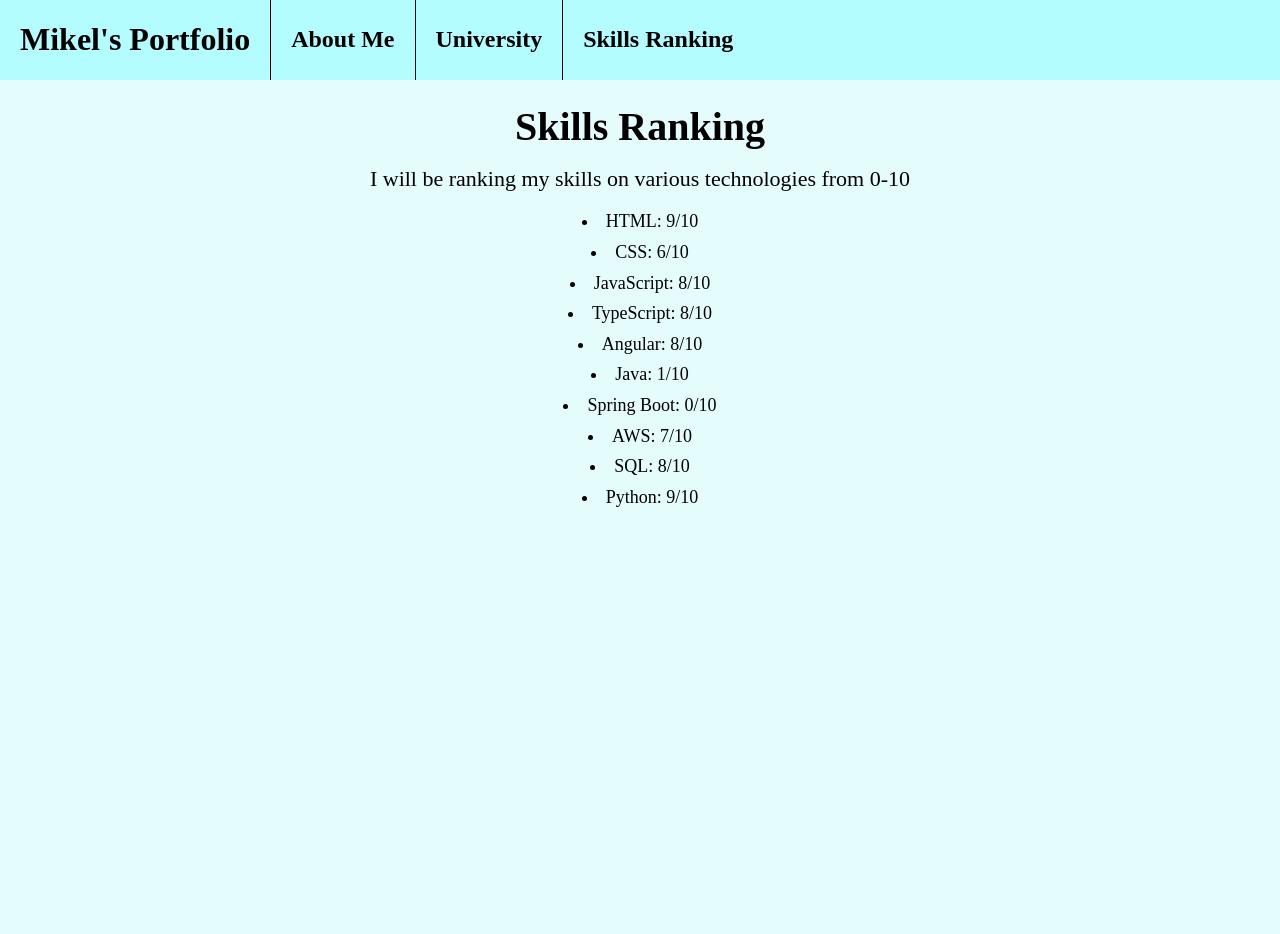
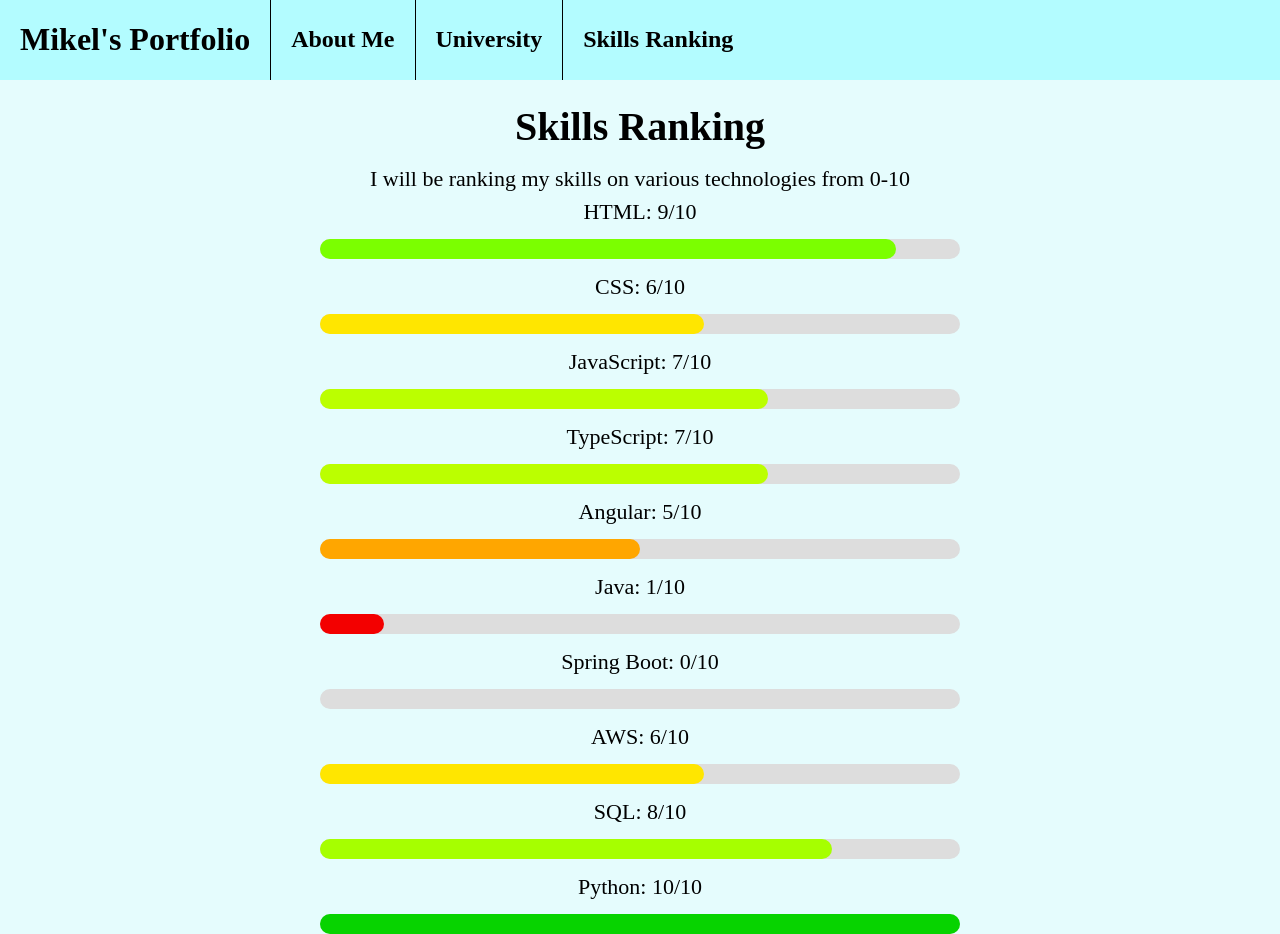
Before and after one commit to mgo738/dev-rotation-webapp, an Angular app in the folder dev-rotation-webapp/: page /skills-rating in a window 1280 px wide. Before the commit the page ends 800 px from the top, so only its background shows below. Built offline with nearby package versions, Linux system fonts and the light colour scheme.

Commit message:
Add skill rating bars for visual purposes

```diff
--- /dev/null
+++ b/dev-rotation-webapp/src/app/models/skill.model.ts
@@ -0,0 +1,4 @@
+export interface Skill{
+    name: string;
+    rating: number;
+}
--- a/dev-rotation-webapp/src/app/skills-rating/skills-rating.component.html
+++ b/dev-rotation-webapp/src/app/skills-rating/skills-rating.component.html
@@ -1,14 +1,14 @@
 <h1>Skills Ranking</h1>
 <p>I will be ranking my skills on various technologies from 0-10</p>
-<ul>
-  <li>HTML: 9/10</li>
-  <li>CSS: 6/10</li>
-  <li>JavaScript: 8/10</li>
-  <li>TypeScript: 8/10</li>
-  <li>Angular: 8/10</li>
-  <li>Java: 1/10</li>
-  <li>Spring Boot: 0/10</li>
-  <li>AWS: 7/10</li>
-  <li>SQL: 8/10</li>
-  <li>Python: 9/10</li>
-</ul>
+
+<div>
+  @for (skill of skills; track skill){
+    <p>{{ skill.name }}: {{ skill.rating }}/10</p>
+    <div>
+      <!-- Progress bar for skill rating -->
+      <div class="progressBar" >
+        <div class="barFilling" [style.width]="ratingToPercentage(skill.rating)" [style.backgroundColor]="fillingColour(skill.rating)"></div>
+      </div>
+    </div>
+  }
+</div>
--- a/dev-rotation-webapp/src/app/skills-rating/skills-rating.component.scss
+++ b/dev-rotation-webapp/src/app/skills-rating/skills-rating.component.scss
@@ -27,3 +27,20 @@
   list-style-position: inside;
   padding: 0;
 }
+
+.progressBar{
+  width: 50%;
+  height: 20px;
+  background-color: #ddd;
+  border-radius: 10px;
+  display: flex;
+  align-items: center;
+  justify-content: flex-start;
+  margin: 0 auto;
+}
+
+.barFilling{
+  height: 100%;
+  background-color: #2da0ff;
+  border-radius: 10px;
+}
--- a/dev-rotation-webapp/src/app/skills-rating/skills-rating.component.ts
+++ b/dev-rotation-webapp/src/app/skills-rating/skills-rating.component.ts
@@ -1,4 +1,5 @@
 import { Component } from '@angular/core';
+import { Skill } from '../models/skill.model';
 
 @Component({
   selector: 'app-skills-rating',
@@ -7,5 +8,49 @@
   styleUrl: './skills-rating.component.scss'
 })
 export class SkillsRatingComponent {
+  skills: Skill[] = [
+    { name: 'HTML', rating: 9 },
+    { name: 'CSS', rating: 6 },
+    { name: 'JavaScript', rating: 7 },
+    { name: 'TypeScript', rating: 7 },
+    { name: 'Angular', rating: 5 },
+    { name: 'Java', rating: 1 },
+    { name: 'Spring Boot', rating: 0 },
+    { name: 'AWS', rating: 6 },
+    { name: 'SQL', rating: 8 },
+    { name: 'Python', rating: 10 },
+  ];
 
+  ratingToPercentage(rating: number): string {
+    return `${(rating / 10) * 100}%`;
+  }
+
+  fillingColour(rating: number): string {
+    switch (rating) {
+      case 0:
+        return '#990000'
+      case 1:
+        return '#f30000'
+      case 2:
+        return '#ff1e00'
+      case 3:
+        return '#ff6811'
+      case 4:
+        return '#ff8009'
+      case 5:
+        return '#ffa600'
+      case 6:
+        return '#ffe600'
+      case 7:
+        return '#bbff00'
+      case 8:
+        return '#a6ff00'
+      case 9:
+        return '#7bff00'
+      case 10:
+        return '#07d300'
+      default:
+        return '#000000'
+    }
+  }
 }
--- a/dev-rotation-webapp/tsconfig.json
+++ b/dev-rotation-webapp/tsconfig.json
@@ -4,6 +4,7 @@
   "compileOnSave": false,
   "compilerOptions": {
     "outDir": "./dist/out-tsc",
+    "rootDir": "./src",
     "strict": true,
     "noImplicitOverride": true,
     "noPropertyAccessFromIndexSignature": true,
```
